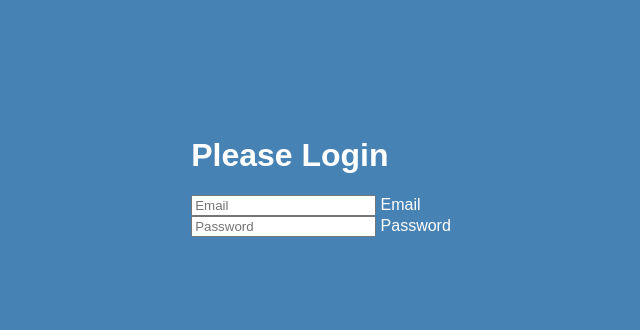
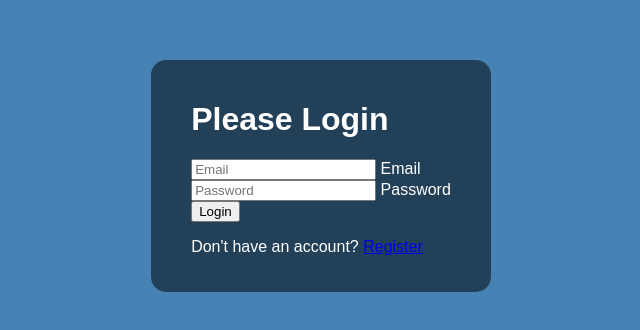
Before and after one commit to GUchechi/form-wave, a plain HTML site: page index.html in a window 1280 px wide. Shown: the part 224-554 px from the top of the page, without its empty margins (319-959 px from the left). Drawn offline with Linux system fonts and the light colour scheme; a web font is replaced by a local one.

Commit message:
styled the container

```diff
--- a/index.css
+++ b/index.css
@@ -16,3 +16,9 @@ body {
   overflow: hidden;
   margin: 0;
 }
+
+.container {
+    background-color: rgba(0 ,0, 0, 0.5);
+    padding: 20px 40px;
+    border-radius: 15px;
+}
--- a/index.html
+++ b/index.html
@@ -20,6 +20,11 @@
                 <input type="password" name="" id="" required placeholder="Password">
                 <label for="password">Password</label>
             </div>
+
+            <button class="btn">Login</button>
+            <p class="text">Don't have an account?
+                <a href="#">Register</a>
+            </p>
         </form>
     </div>
 
```
